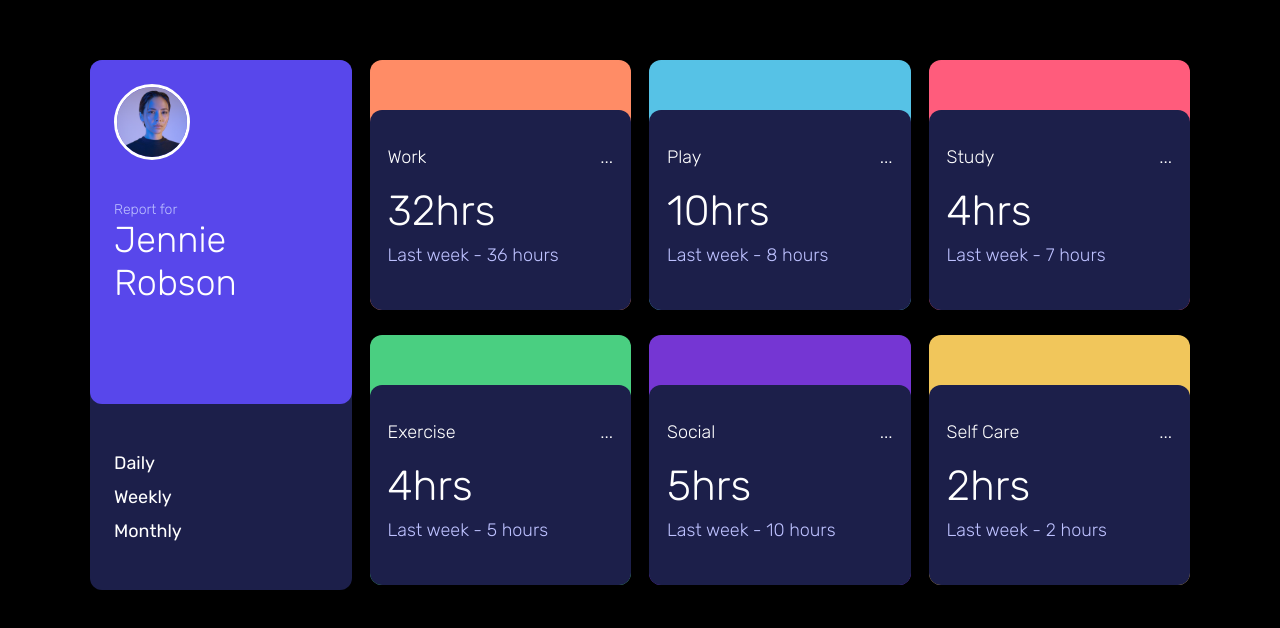
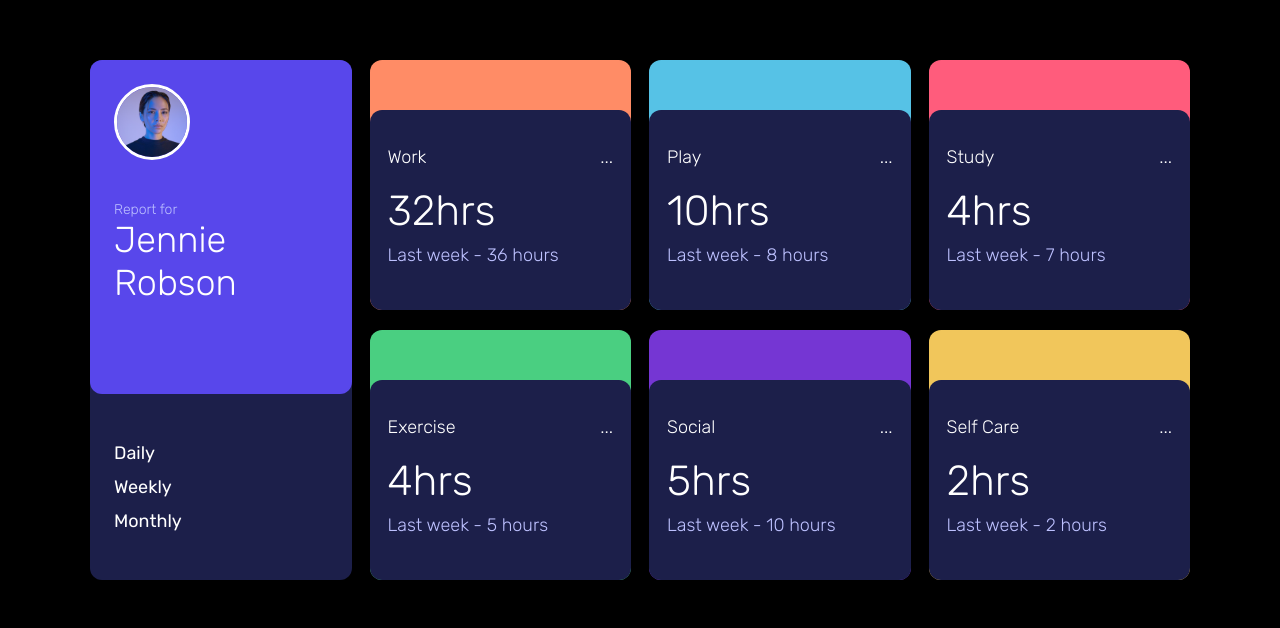
Before and after one commit to Shell111/time-tracker, a Next.js app: page / in a window 1280 px wide. Shown: the part 140-768 px from the top of the page. Built offline with nearby package versions, Linux system fonts and the light colour scheme.

Commit message:
style fix

```diff
--- a/app/page.js
+++ b/app/page.js
@@ -39,7 +39,7 @@ const ImageWrapper = styled.div`
 
 const NameSection = styled.div`
   background-color: hsl(246, 80%, 60%);
-  padding: 24px 24px 70px 24px;
+  padding: 24px 24px 60px 24px;
   border-radius: 12px;
 
   @media (max-width: 600px) {
```
